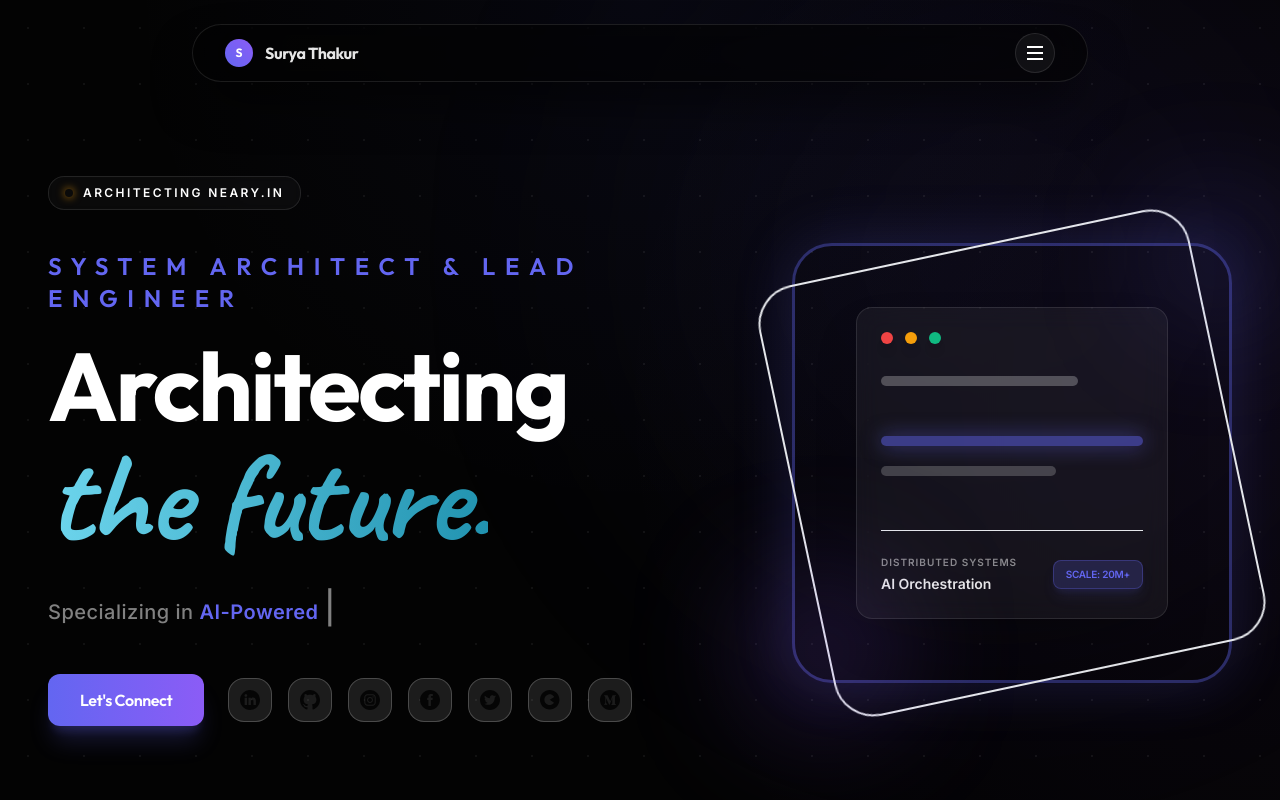
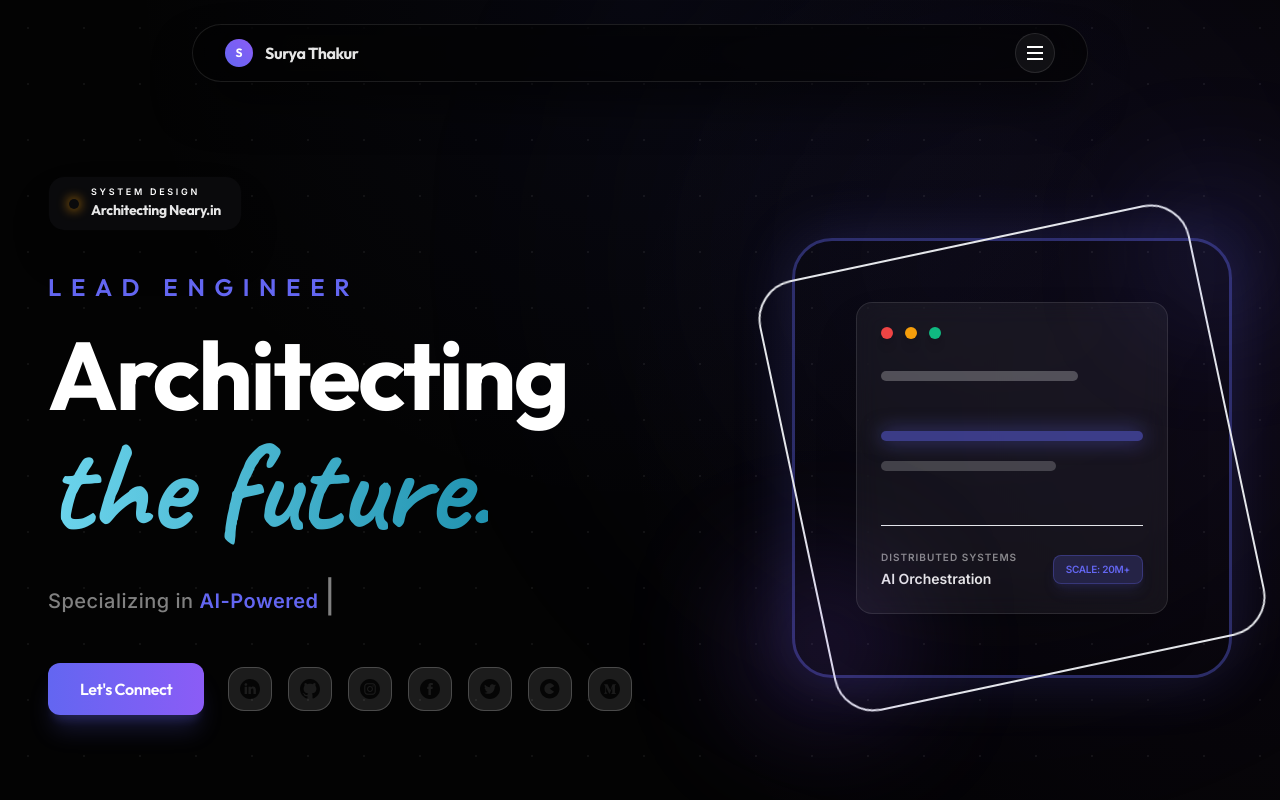
Before and after one commit to suryathakur15/portfolio, a Next.js app: page / in a window 1280 px wide. Shown: the top 800 px of the page. Built offline with nearby package versions, Linux system fonts and the light colour scheme.

Commit message:
style: hyper-premium creative badge for hero section

```diff
--- a/components/home/hero.tsx
+++ b/components/home/hero.tsx
@@ -98,21 +98,28 @@ const HeroSection = React.memo(() => {
       <div className="section-container py-24 md:py-32 w-full">
         <div className="flex flex-col md:flex-row items-center justify-between gap-16">
           <div className="flex-1 text-center md:text-left mt-12">
-            <div className="inline-flex items-center gap-3 px-4 py-2 rounded-2xl border border-white/10 bg-white/[0.03] backdrop-blur-sm mb-10 seq relative group overflow-hidden">
-              <div className="absolute inset-0 bg-gradient-to-r from-amber-500/0 via-amber-500/5 to-amber-500/0 translate-x-[-100%] group-hover:translate-x-[100%] transition-transform duration-1000" />
-              <div className="relative flex items-center gap-2.5">
-                <div className="flex items-center justify-center">
-                  <span className="absolute w-3 h-3 rounded-full bg-amber-500/20 animate-ping" />
-                  <span className="relative w-2 h-2 rounded-full bg-amber-500 shadow-[0_0_8px_rgba(245,158,11,0.8)]" />
+            <div className="inline-flex items-center p-[1px] rounded-2xl bg-gradient-to-r from-amber-500/20 via-amber-500/40 to-amber-500/20 mb-10 seq relative group overflow-hidden shadow-2xl shadow-amber-500/10">
+              {/* Rotating border effect */}
+              <div className="absolute inset-[-100%] bg-[conic-gradient(from_0deg,transparent_20%,#f59e0b_50%,transparent_80%)] animate-[spin_4s_linear_infinite] opacity-0 group-hover:opacity-100 transition-opacity duration-500" />
+
+              <div className="relative flex items-center gap-3 px-5 py-2.5 rounded-[15px] bg-[#0c0c0e]/90 backdrop-blur-xl">
+                <div className="flex items-center justify-center relative">
+                  <div className="absolute w-4 h-4 rounded-full bg-amber-500/30 animate-ping" />
+                  <div className="relative w-2.5 h-2.5 rounded-full bg-amber-500 shadow-[0_0_12px_rgba(245,158,11,1)]" />
                 </div>
-                <span className="text-[10px] sm:text-xs font-bold uppercase tracking-[0.2em] text-amber-500/90">
-                  Architecting <span className="text-white">Neary.in</span>
-                </span>
+                <div className="flex flex-col items-start">
+                  <span className="text-[9px] font-black uppercase tracking-[0.3em] text-amber-500/60 leading-none mb-1">
+                    System Design
+                  </span>
+                  <span className="text-xs sm:text-sm font-display font-bold tracking-tight text-white/90">
+                    Architecting <span className="text-amber-500">Neary.in</span>
+                  </span>
+                </div>
               </div>
             </div>
 
             <h2 className="text-sm sm:text-lg md:text-2xl font-display font-semibold text-accent-primary mb-6 seq uppercase tracking-[0.1em] sm:tracking-[0.4em] max-w-full leading-snug">
-              System Architect &amp; Lead Engineer
+              Lead Engineer
             </h2>
 
             <h1 className="text-3xl sm:text-6xl md:text-8xl font-display font-bold seq leading-tight mb-8 tracking-tight break-words">
```
